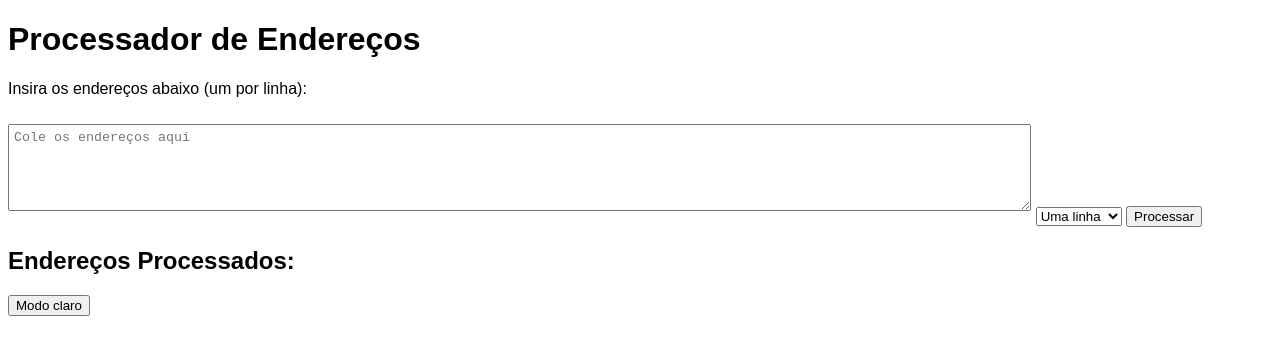
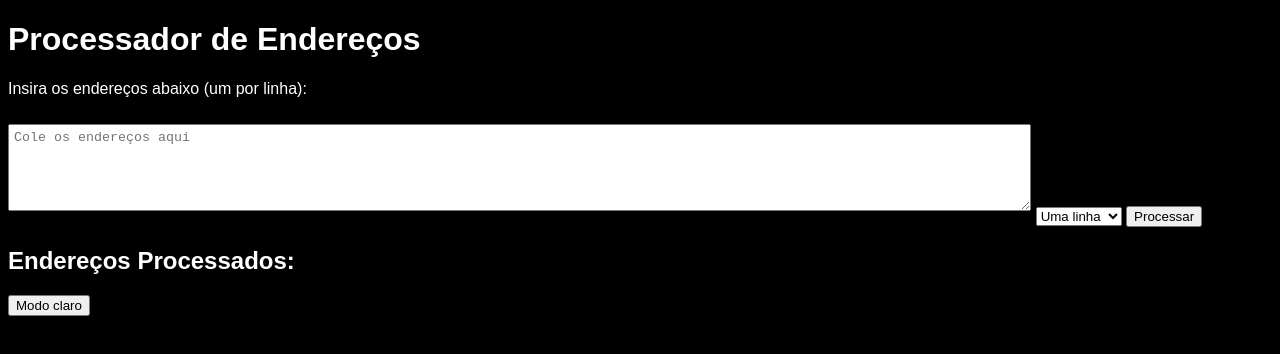
Before and after one commit to Cururuatolado/EnderecosAutomacao, a plain HTML site: page index.html in a window 1280 px wide. Both pictures are taken after a click on the button "Modo Escuro". Drawn offline with Linux system fonts and the light colour scheme.

Commit message:
Updated style.css

```diff
--- a/style.css
+++ b/style.css
@@ -1,11 +1,21 @@
 body {
     font-family: Arial, sans-serif;
+    background-color: #fff; /* Cor de fundo padrão para o modo claro */
+    color: #000; /* Cor do texto no modo claro */
 }
+
+.dark-mode {
+    font-family: Arial, sans-serif;
+    background-color: #000; /* Cor de fundo para o modo escuro */
+    color: #fff; /* Cor do texto no modo escuro */
+}
+
 #enderecoInput {
     width: 80%;
     padding: 5px;
     margin: 10px 0;
 }
+
 #output {
     margin-top: 10px;
 }
```
